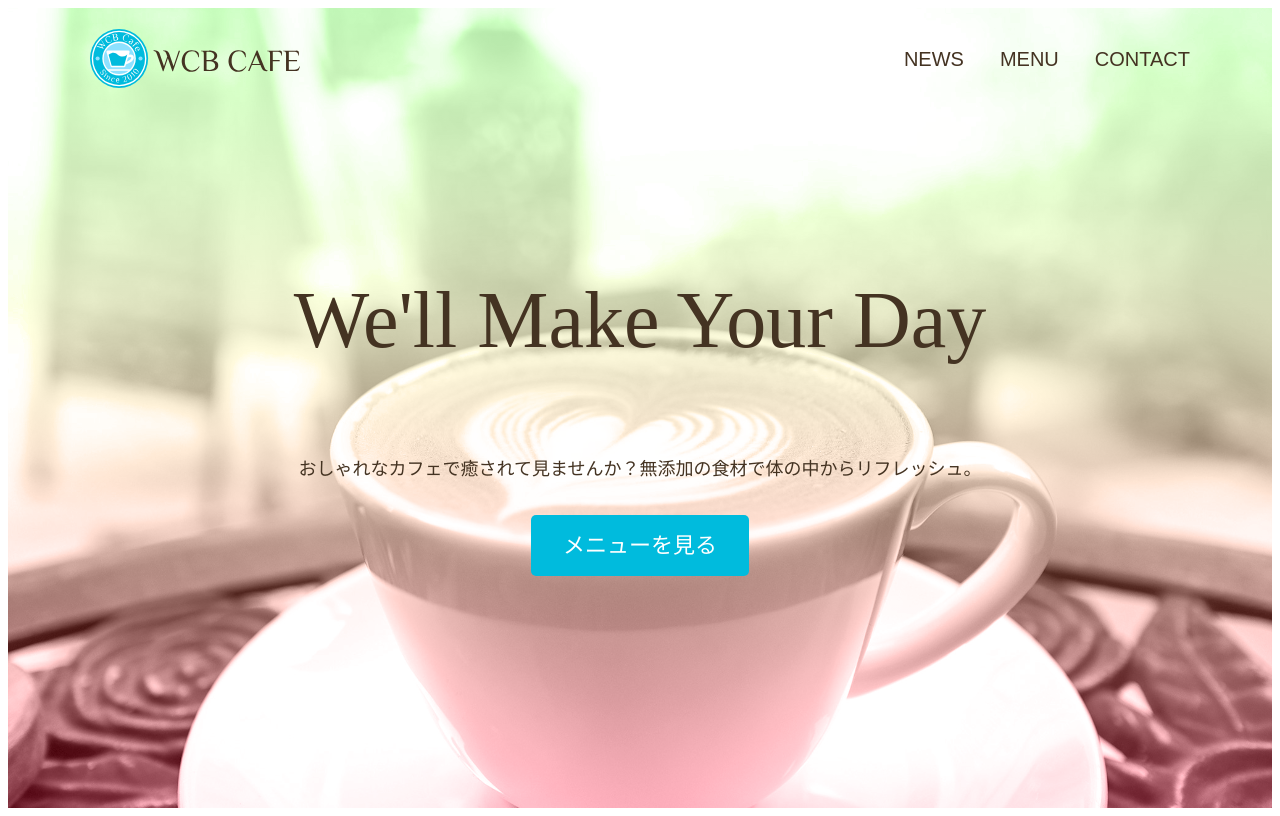
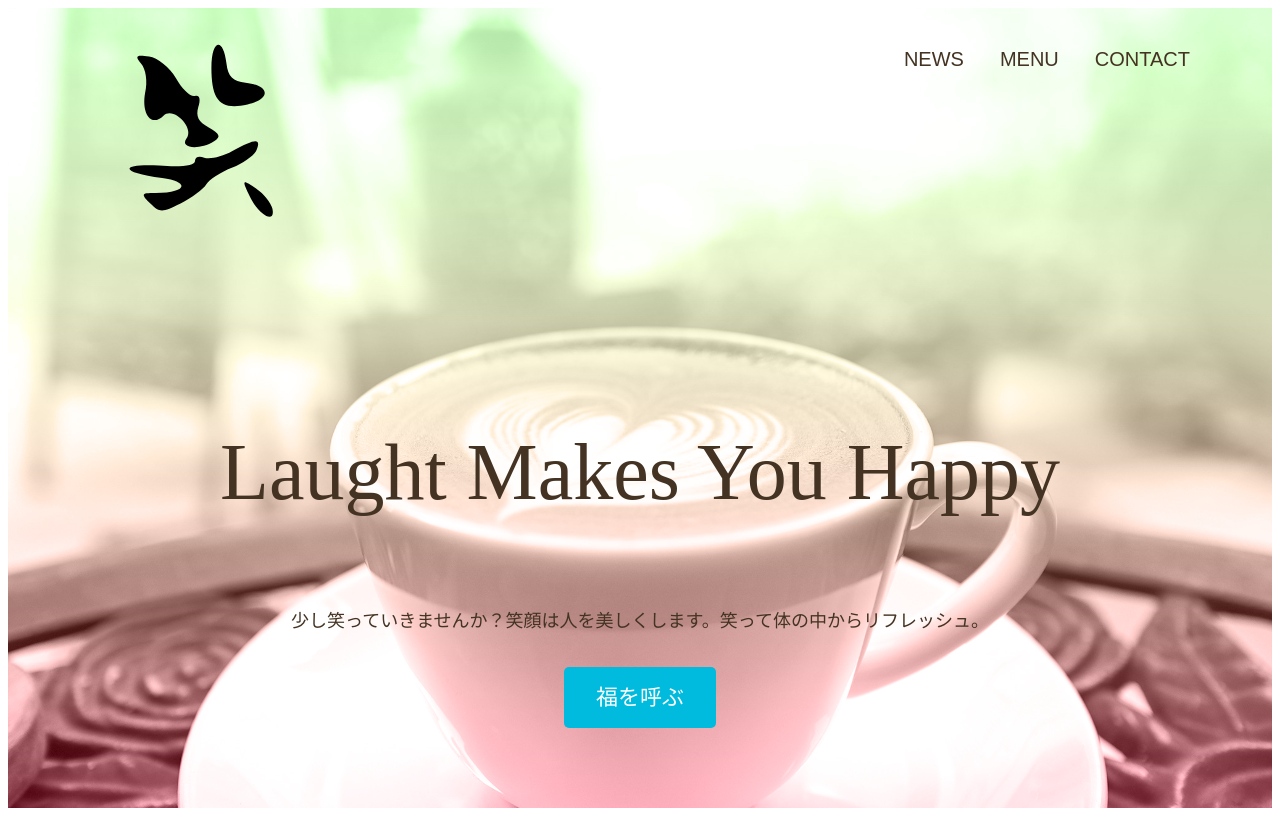
Before and after one commit to chanhiii/Cafe-practice.github.io, a plain HTML site: page index.html in a window 1280 px wide. Drawn offline with Linux system fonts and the light colour scheme.

Commit message:
Update index.html

```diff
--- a/index.html
+++ b/index.html
@@ -2,17 +2,17 @@
 <html lang="jp">
 <head>
   <meta charset="UTF-8">
-  <meta name="description" content="ブレンドコーヒーとヘルシーなオーガニックフードを提供するカフェ">
-  <title>WCB Cafe</title>
+  <meta name="description" content="おすすめの芸人さんを紹介">
+  <title>ひでのススメ</title>
   <link herf="https://unpkg.com/ress/dist/ress.min.css">
   <link rel="stylesheet" href="css/style.css">
-  <link rel="icon" type="image/png" href="images/favicon.png">
+  <link rel="icon" type="image/png" href="image/favicon.png">
 </head>
 
 <body>
   <div id="home" class="big-bg">
 <header class="page-header wrapper">
-  <h1><a href="index.html"><img class="logo" src="images/logo.svg" alt="WCBカフェ ホーム"></a></h1>
+  <h1><a href="index.html"><img class="logo" src="image/favicon.svg" alt="笑"></a></h1>
   <nav>
     <ul class="main-nav">
       <li><a href="news.html">News</a></li>
@@ -25,9 +25,9 @@
 
 
 <div class="home-content wrapper">
-  <h2 class="page-title">We'll Make Your Day</h2>
-  <p>おしゃれなカフェで癒されて見ませんか？無添加の食材で体の中からリフレッシュ。</p>
-  <a class="button" href="menu.html">メニューを見る</a>
+  <h2 class="page-title">Laught Makes You Happy</h2>
+  <p><font size="4">少し笑っていきませんか？笑顔は人を美しくします。笑って体の中からリフレッシュ。</font></p>
+  <a class="button" href="menu.html">福を呼ぶ</a>
 </div>
 </div>
 
```
